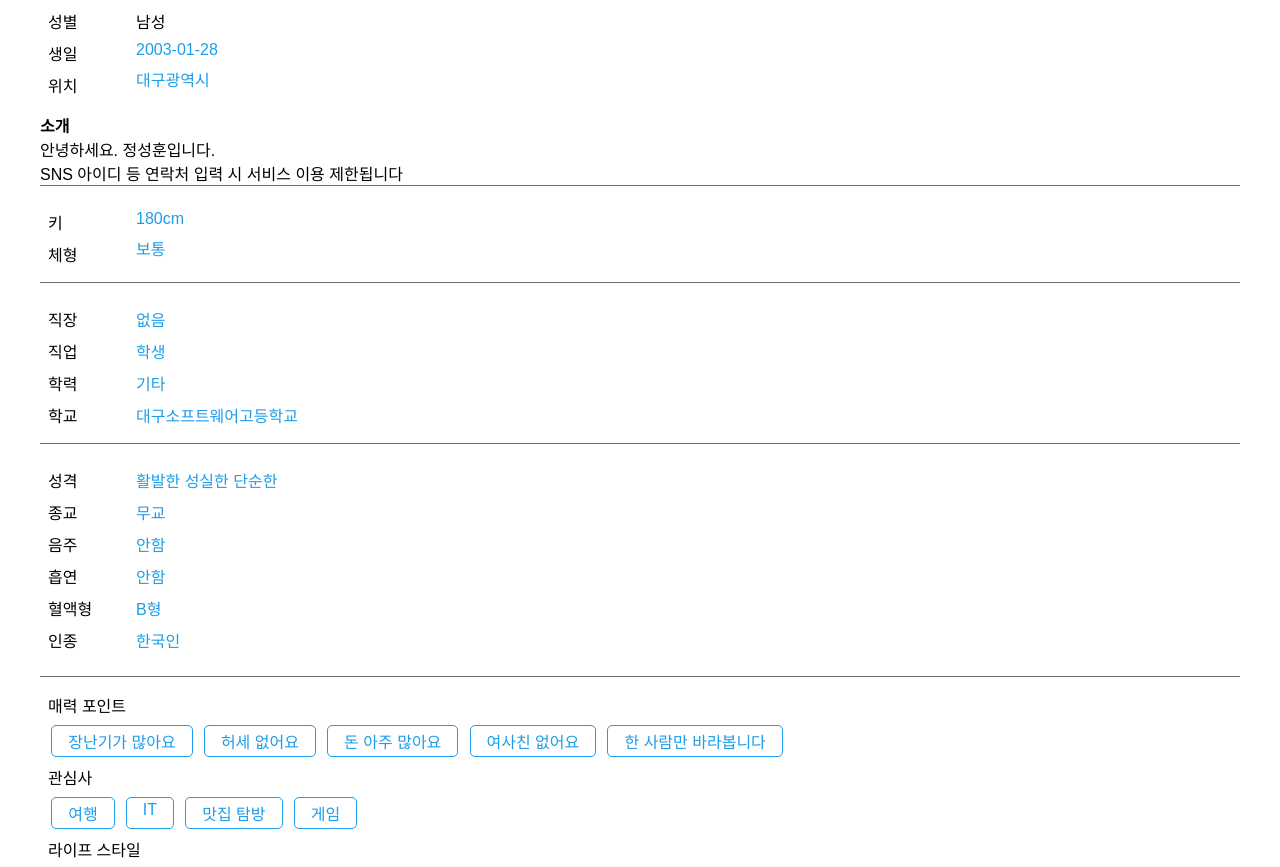
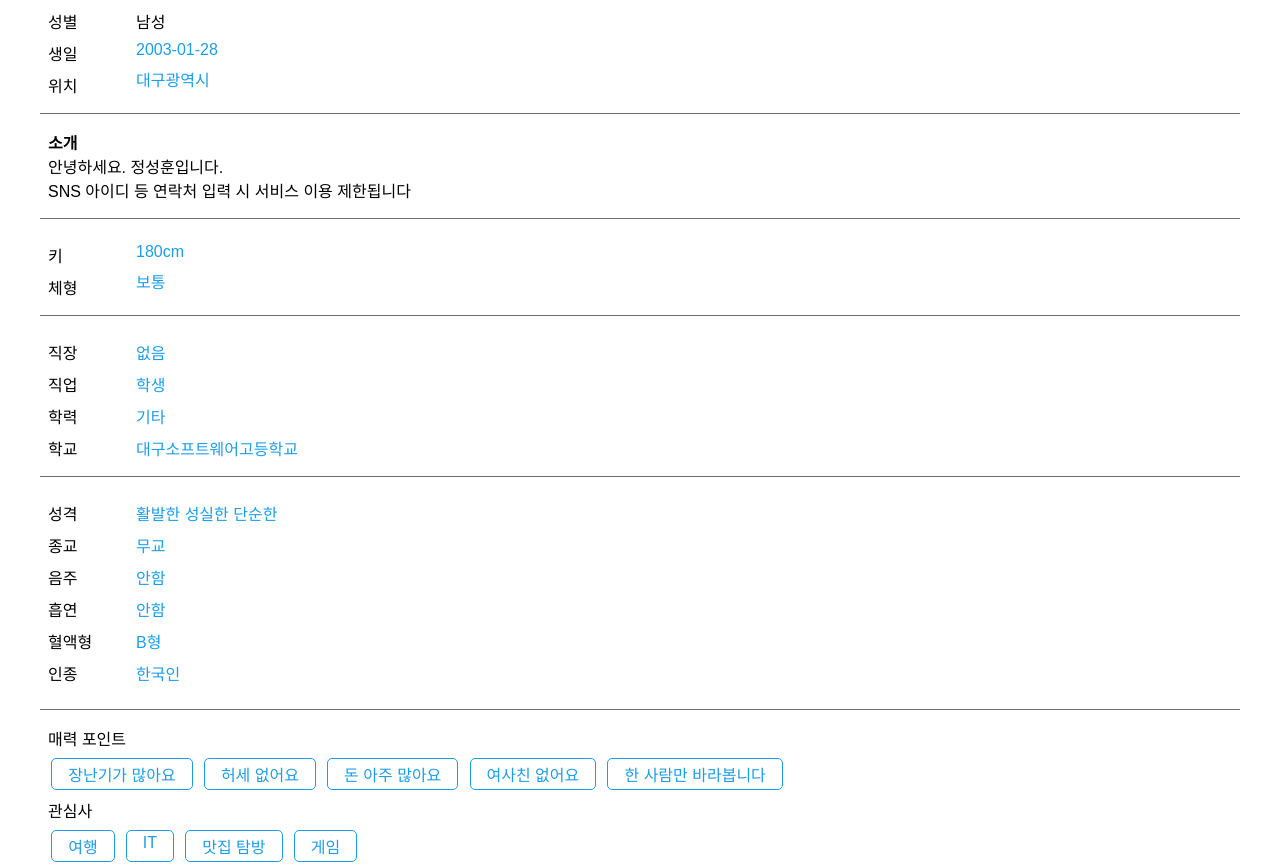
Before and after one commit to ted-cupist/GLAM, a React (Create React App) app: page /profile in a window 1280 px wide. Shown: the part 907-1774 px from the top of the page. Built offline with nearby package versions, Linux system fonts and the light colour scheme.

Commit message:
ADD: change intro

```diff
--- a/src/components/Profile/Intro/Intro.tsx
+++ b/src/components/Profile/Intro/Intro.tsx
@@ -1,32 +1,81 @@
+import { useState } from "react";
 import styled from "styled-components";
+import ModalType from "../../../util/enum/ModalType";
 import { UserDataType } from "../../../util/type/UserDataType";
+import { CustomInput, CustomProfileBtn } from "../ProfileStyle";
 
 interface IntroProps {
   data: UserDataType | undefined;
+  input: string;
+  modal: boolean;
+  setModal: React.Dispatch<React.SetStateAction<boolean>>;
+  modalType: string;
+  setModalType: React.Dispatch<React.SetStateAction<string>>;
+  onChangeInput: (value: string | Date, name: string) => void;
 }
 
-const Intro = ({ data }: IntroProps) => {
+const Intro = ({
+  data,
+  input,
+  modal,
+  setModal,
+  modalType,
+  setModalType,
+  onChangeInput,
+}: IntroProps) => {
   return (
     <IntroArea>
+      <IntroAreaMargin>
         <h4>소개</h4>
-      {!data?.intro ? (
-        <IntroInput
+        {modal && modalType === ModalType.INTRO ? (
+          <IntroModifyArea>
+            <CustomInput
+              value={input}
               type="text"
               placeholder="회원님의 매력을 간단하게 소개해주세요"
-          onChange={(e) => {}}
+              name="intro"
+              onChange={(e) => {
+                onChangeInput(e.target.value, e.target.name);
+              }}
             />
+            <IntroBtn onClick={() => setModal(false)}>완료</IntroBtn>
+          </IntroModifyArea>
         ) : (
-        <span>{data?.intro}</span>
+          <span
+            onClick={() => {
+              setModalType(ModalType.INTRO);
+              setModal(true);
+            }}
+          >
+            {data?.intro}
+          </span>
         )}
         <span>SNS 아이디 등 연락처 입력 시 서비스 이용 제한됩니다</span>
+      </IntroAreaMargin>
     </IntroArea>
   );
 };
-const IntroArea = styled.div`
+
+const IntroAreaMargin = styled.div`
   display: flex;
+  margin-left: 0.5rem;
   flex-direction: column;
 `;
 
-const IntroInput = styled.input``;
+const IntroArea = styled.div`
+  padding: 1rem 0;
+  border-top: 1px solid #00000092;
+`;
+
+const IntroModifyArea = styled.div`
+  display: flex;
+  align-items: center;
+`;
+
+const IntroBtn = styled(CustomProfileBtn)`
+  width: auto;
+  padding: 5px 0.7rem;
+  margin-left: 0.5rem;
+`;
 
 export default Intro;
--- a/src/components/Profile/Profile.tsx
+++ b/src/components/Profile/Profile.tsx
@@ -68,7 +68,15 @@ const Profile = ({
       </ProfileHeader>
       <ProfileImg />
       <Basic data={data} setModal={setModal} setModalType={setModalType} />
-      <Intro data={data} />
+      <Intro
+        data={data}
+        input={input.intro}
+        modal={modal}
+        setModal={setModal}
+        modalType={modalType}
+        setModalType={setModalType}
+        onChangeInput={onChangeInput}
+      />
       <Physical data={data} setModal={setModal} setModalType={setModalType} />
       <Career data={data} setModal={setModal} setModalType={setModalType} />
       <Tendency data={data} setModal={setModal} setModalType={setModalType} />
--- a/src/components/Profile/ProfileStyle.ts
+++ b/src/components/Profile/ProfileStyle.ts
@@ -95,3 +95,31 @@ export const SelectSpan = styled.span`
 export const SelectedSpan = styled(SelectSpan)`
   color: #1c9dea;
 `;
+
+export const CustomInput = styled.input`
+  width: 80%;
+  border-radius: 2px;
+  background: #e7e7e742;
+  padding-left: 5px;
+  padding-top: 5px;
+  padding-bottom: 5px;
+  margin-top: 5px;
+  border: 1px solid #e4e4e4;
+  outline: none;
+`;
+
+export const CustomProfileBtn = styled.button<{ bottom?: boolean }>`
+  border: none;
+  width: 80%;
+  margin-top: 8px;
+  cursor: pointer;
+  transition: 0.2s;
+  border-radius: 5px;
+  font-size: 1rem;
+  ${(props) =>
+    props.bottom && "margin-bottom: 1rem; background : none; font-size:0.8rem;"}
+  &:hover {
+    ${(props) => !props.bottom && "background :#1c9dea ;"}
+  }
+  padding: 5px 0;
+`;
--- a/src/components/common/Modal/InputModal.tsx
+++ b/src/components/common/Modal/InputModal.tsx
@@ -2,6 +2,8 @@ import styled from "styled-components";
 import {
   Background,
   BasicModalStyle,
+  CustomInput,
+  CustomProfileBtn,
   ModalTitle,
 } from "../../Profile/ProfileStyle";
 
@@ -41,17 +43,17 @@ const InputModal = ({
             setInput(e.target.value, e.target.name);
           }}
         />
-        <ModalBtn
+        <CustomProfileBtn
           onClick={() => {
             onClickFunction && onClickFunction();
             setModal(false);
           }}
         >
           변경하기
-        </ModalBtn>
-        <ModalBtn bottom={true} onClick={() => setModal(false)}>
+        </CustomProfileBtn>
+        <CustomProfileBtn bottom={true} onClick={() => setModal(false)}>
           돌아가기
-        </ModalBtn>
+        </CustomProfileBtn>
       </InputModalArea>
     </>
   );
@@ -66,32 +68,4 @@ const InputModalArea = styled(BasicModalStyle)`
   border-radius: 10px;
 `;
 
-const ModalBtn = styled.button<{ bottom?: boolean }>`
-  border: none;
-  width: 80%;
-  margin-top: 8px;
-  cursor: pointer;
-  transition: 0.2s;
-  border-radius: 5px;
-  font-size: 1rem;
-  ${(props) =>
-    props.bottom && "margin-bottom: 1rem; background : none; font-size:0.8rem;"}
-  &:hover {
-    ${(props) => !props.bottom && "background :#1c9dea ;"}
-  }
-  padding: 5px 0;
-`;
-
-const CustomInput = styled.input`
-  width: 80%;
-  border-radius: 2px;
-  background: #e7e7e742;
-  padding-left: 5px;
-  padding-top: 5px;
-  padding-bottom: 5px;
-  margin-top: 5px;
-  border: 1px solid #e4e4e4;
-  outline: none;
-`;
-
 export default InputModal;
--- a/src/container/ProfileContainert.tsx
+++ b/src/container/ProfileContainert.tsx
@@ -33,7 +33,6 @@ const ProfileContainer = () => {
 
   const onChangeInput = useCallback(
     (value: string | Date, name: string) => {
-      console.log(value);
       setInput({
         ...input,
         [name]: value,
@@ -73,6 +72,7 @@ const ProfileContainer = () => {
     if (copyData) {
       copyData!.birth = String(birth);
       copyData!.home = input.home;
+      copyData!.intro = input.intro;
       copyData!.physical = input.physical;
       copyData!.grade = input.grade;
       copyData!.personality = input.personality;
--- a/src/util/enum/ModalType.ts
+++ b/src/util/enum/ModalType.ts
@@ -2,6 +2,7 @@ enum ModalType {
   NICKNAME = "NICKNAME",
   BIRTH = "BIRTH",
   HOME = "HOME",
+  INTRO = "INTRO",
   TALL = "TALL",
   PHYSICAL = "PHYSICAL",
   RECTAL = "RECTAL",
```
Lines whose indentation alone changed are shown as unchanged.
